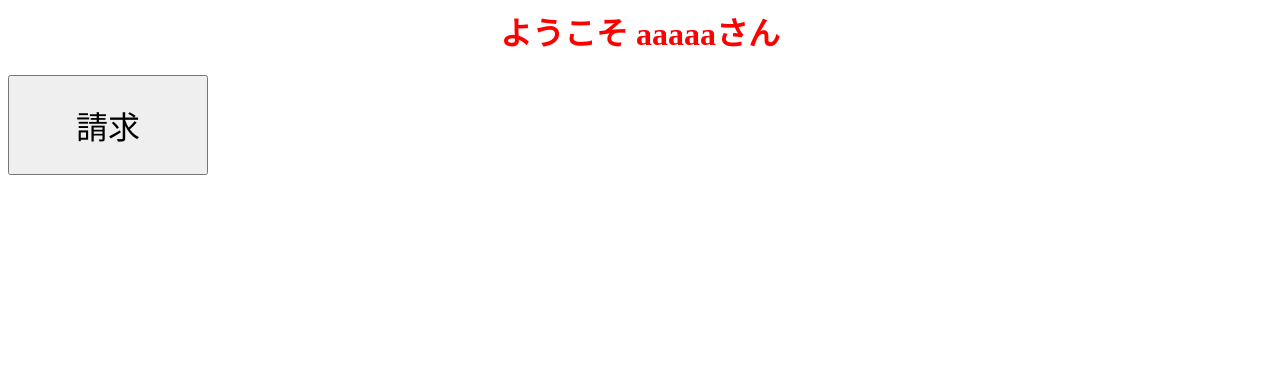
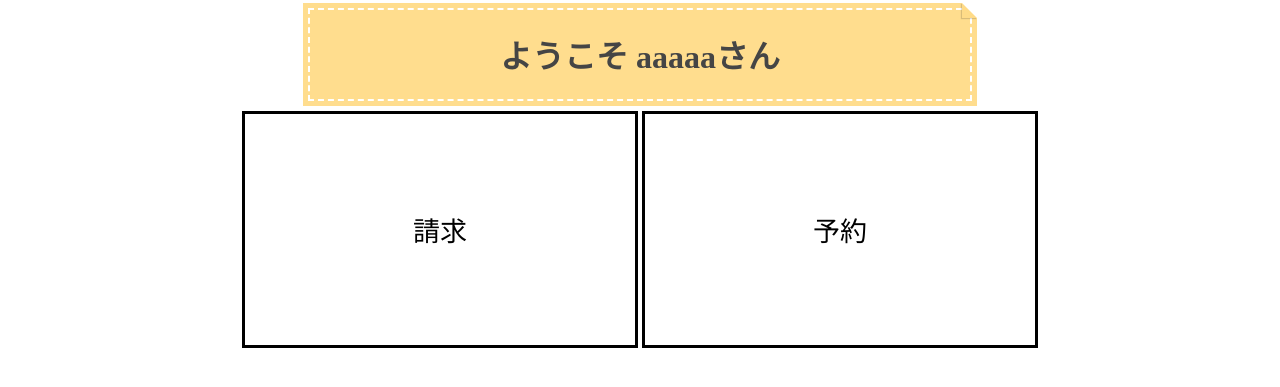
Before and after one commit to t17cs033/-, a Django app: page /Reservation/select/1 in a window 1280 px wide. Shown: the top 387 px of the page. Run offline with Django 3.2, Linux system fonts and the light colour scheme; data comes from the database, SQL or seed files in the repository.

Commit message:
viewsとurls ⇒ テスト用の予約画面
cssをいじった。

```diff
--- a/Reservation/templates/Reservation/select.html
+++ b/Reservation/templates/Reservation/select.html
@@ -1,13 +1,22 @@
-{% block main %}
+{% extends "base.html" %} {% block main %}
 
+<div class ="box25">
+	<h1 align="center">ようこそ {{member.cmpName}}さん</h1>
+</div>
 
-<font color="red"><h1 align="center">ようこそ {{member.cmpName}}さん</h1></font>
+<div class="parent" style="position: relative; top: 10px;"">
+	<div class="inline-block_test">
+		<a href="{% url 'billing' %}/{{member.cmpId}}" class="button"> <font
+			size="4">請求</font>
+		</a>
+	</div>
 
-<a href="{% url 'billing' %}/{{member.cmpId}}">
-		<button type="button" style="width: 200px; height: 100px">
-			<font size="6">請求</font>
-		</button>
-	</a>
+	<div class="inline-block_test">
+		<a href="{% url 'reservation' %}/{{member.cmpId}}" class="button">
+			<font size="4">予約</font>
+		</a>
+	</div>
+</div>
 
 
 {% endblock%}
--- a/Reservation/urls.py
+++ b/Reservation/urls.py
@@ -1,6 +1,6 @@
 from django.urls import path
 from .views import LoginView,SelectView,Select
-from Reservation.views import BillingTestView, BillingTest
+from Reservation.views import BillingTestView, BillingTest, ReservationTestView,ReservationTest
 
 appname = 'Reservation'
 urlpatterns = [
@@ -9,4 +9,6 @@ urlpatterns = [
     path('select/<int:pk>',Select.as_view(),name='sel'),
     path('billing',BillingTestView.as_view(),name ='billing'),
     path('billing/<int:pk>',BillingTest.as_view(),name='t_b'),
+    path('reservation',ReservationTestView.as_view(),name='reservation'),
+    path('reservation/<int:pk>',ReservationTest.as_view(),name='reser'),
 ]
--- a/Reservation/views.py
+++ b/Reservation/views.py
@@ -79,3 +79,29 @@ class BillingTest(UpdateView):
         context = super().get_context_data(**kwargs)
         context['form_id']=MemberIdForm(initial ={'cmpId':self.kwargs.get('pk')})
         return context
+
+class ReservationTestView(TemplateView):
+    model = Member
+    template_name = 'Reservation/test_reservation.html'
+
+    def post(self,request,*args,**kwargs):
+        cmpId =self.request.POST.get('cmpId')
+        context = super().get_context_data(**kwargs)
+        context['member'] = MemberForm()
+        return self.render_to_response(context)
+
+    def get_context_data(self,**kwargs):
+        context = super().get_context_data(**kwargs)
+        context['form_id'] = MemberIdForm(initial ={'cmpId':self.kwargs.get('pk')})
+        context['form'] = MemberForm()
+        return context
+
+class ReservationTest(UpdateView):
+    model = Member
+    template_name = 'Reservation/test_reservation.html'
+    fields = ('cmpId','cmpName','address','tel','section','name','mail','pay')
+
+    def get_context_data(self, **kwargs):
+        context = super().get_context_data(**kwargs)
+        context['form_id']=MemberIdForm(initial ={'cmpId':self.kwargs.get('pk')})
+        return context
--- a/static/reservation.css
+++ b/static/reservation.css
@@ -1,7 +1,13 @@
-.box5 {
+/*body {
+	background-image: url("背景.jpg");
+	background-size: cover;
+	background-attachment: fixed;
+}*/
+
+.box5 { /*文字を囲う（二重）*/
 	padding: 0;
 	margin-left: 300px;
-	margin-right:300px;
+	margin-right: 300px;
 	border: double 5px #4ec4d3;
 }
 
@@ -10,18 +16,116 @@
 	padding: 0;
 }
 
-.btn-square {   /*押し込み式ボタン*/
+.parent {
+	text-align: center; /* 子要素を左右中央揃えにする */
+}
+
+.btn-square { /*押し込み式ボタン*/
 	display: inline-block;
 	padding: 0.5em 1em;
 	text-decoration: none;
-  background: #668ad8;/*ボタン色*/
+	background: #668ad8; /*ボタン色*/
 	color: #FFF;
 	border-bottom: solid 4px #627295;
 	border-radius: 3px;
 }
+
 .btn-square:active {
 	/*ボタンを押したとき*/
 	-webkit-transform: translateY(4px);
-  transform: translateY(4px);/*下に動く*/
-  border-bottom: none;/*線を消す*/
+	transform: translateY(4px); /*下に動く*/
+	border-bottom: none; /*線を消す*/
 }
+
+.btn-square-so-pop { /*pop*/
+	position: relative;
+	display: inline-block;
+	padding: 1.5em 1.5em;
+	text-decoration: none;
+	color: #FFF;
+	background: #fd9535; /*色*/
+	border-radius: 4px; /*角の丸み*/
+	box-shadow: inset 0 2px 0 rgba(255, 255, 255, 0.2), inset 0 -2px 0
+		rgba(0, 0, 0, 0.05);
+	font-weight: bold;
+	border: solid 2px #d27d00; /*線色*/
+}
+
+.btn-square-so-pop:active {
+	/*押したとき*/
+	box-shadow: 0 0 2px rgba(0, 0, 0, 0.30);
+}
+
+.inline-block_test { /*ボタンを横並びにする*/
+	display: inline-block; /* インラインブロック要素にする */
+	background-color: #ffffff; /* 背景色指定 */
+	padding: 0; /* 余白指定 */
+	height: 0; /* 高さ指定 */
+}
+
+.button {           /*ボタンのエフェクト*/
+  position: relative;
+  display: inline-block;
+  padding: 4em 7em;
+  border: 2px solid #000000;
+  color: #000000;
+  zoom:1.5;
+  text-align: center;
+  text-decoration: none;
+  outline: none;
+  transition: all .2s;
+}
+.button::before,
+.button::after {
+  position: absolute;
+  top: -2px;
+  left: -2px;
+  z-index: 2;
+  content: '';
+  width: 0;
+  height: 0;
+  border: 2px solid transparent;
+}
+.button:hover {
+  color: #3be5ae;
+}
+.button:hover::before,
+.button:hover::after {
+  width: 100%;
+  height: 100%;
+}
+.button:hover::before {
+  border-top-color: #3be5ae;
+  border-right-color: #3be5ae;
+  transition: width .3s, height .3s .3s;
+}
+.button:hover::after {
+  border-bottom-color: #3be5ae;
+  border-left-color: #3be5ae;
+  transition: height .3s, width .3s .3s;
+}
+
+.box25{                  /*めくれたテープ風*/
+    position: relative;
+    background: #ffdd8e;
+    box-shadow: 0px 0px 0px 5px #ffdd8e;
+    border: dashed 2px white;
+    padding: 0;
+    margin-left: 300px;
+	margin-right: 300px;
+    color: #454545;
+}
+.box25:after{
+    position: absolute;
+    content: '';
+    right: -7px;
+    top: -7px;
+    border-width: 0 15px 15px 0;
+    border-style: solid;
+    border-color: #ffdb88 #fff #ffdb88;
+    box-shadow: -1px 1px 1px rgba(0, 0, 0, 0.15);
+}
+.box25 p {
+    margin: 0;
+    padding: 0;
+}
```
Also changed, not shown: Reservation/templates/Reservation/login.html (+9 -39 lines), Reservation/templates/Reservation/test_reservation.html (added, +9 -0 lines). Lines whose indentation alone changed are shown as unchanged.
